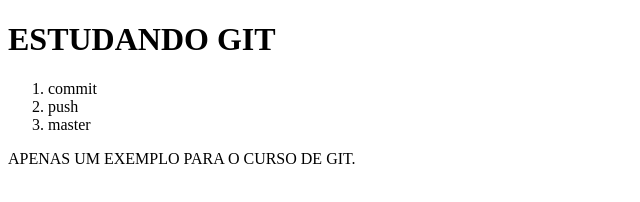
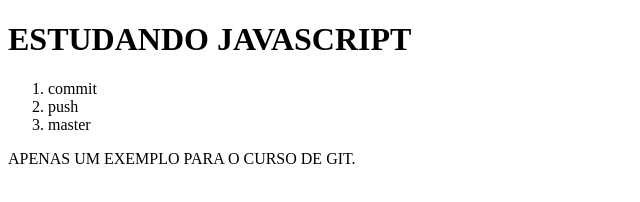
Before and after one commit to DavsRoch/testegit, a plain HTML site: page daviny/index.html in a window 1280 px wide. Shown: the whole page, without its empty margins (0-640 px from the left). Drawn offline with Linux system fonts and the light colour scheme.

Commit message:
alterando o titulo da página

```diff
--- a/daviny/index.html
+++ b/daviny/index.html
@@ -3,12 +3,12 @@
 
 <head>
   <meta charset="utf-8">
-  <title>página para curso de javascriptgit </title>
+  <title>página para curso de javascript </title>
   <meta name="viewport" content="width=device-width, initial-scale=1">
 </head>
 
 <body>
-  <h1>ESTUDANDO GIT</h1>
+  <h1>ESTUDANDO JAVASCRIPT</h1>
   <ol>
     <li>commit</li>
     <li>push</li>
```
